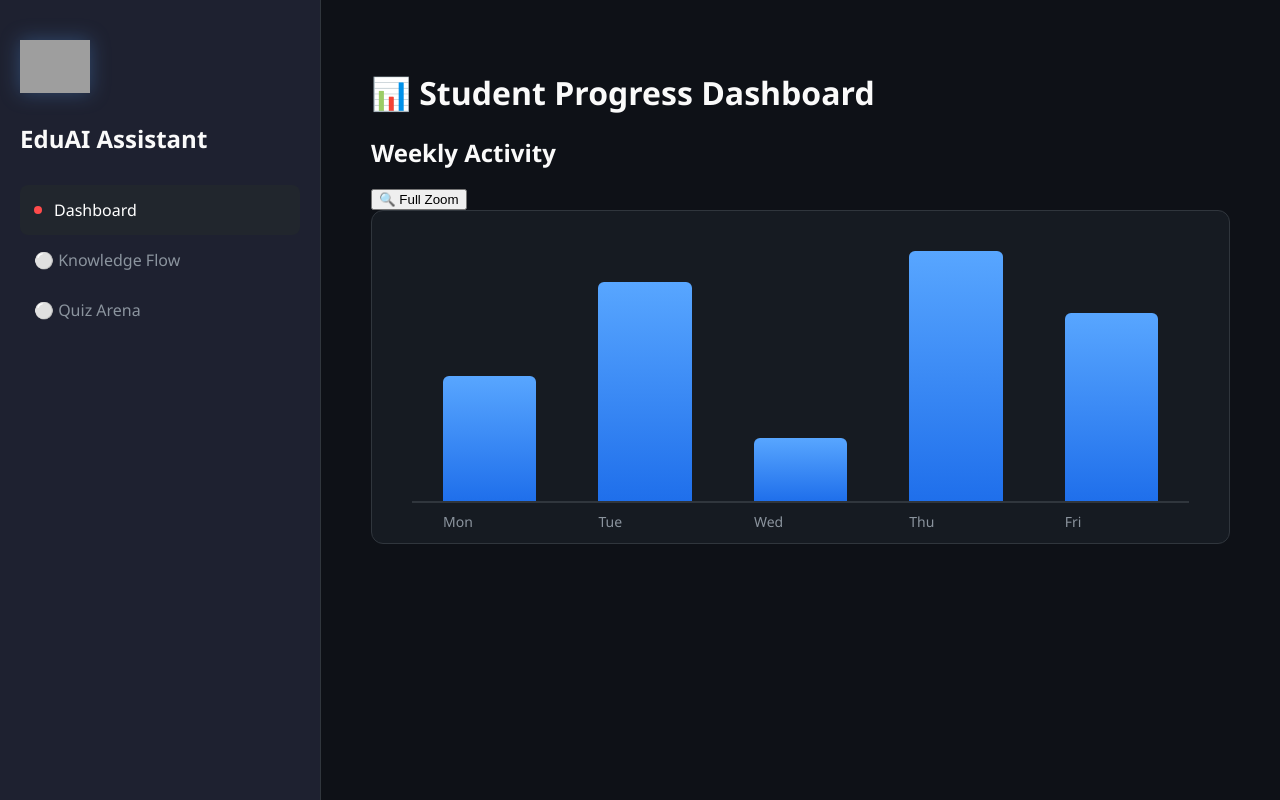
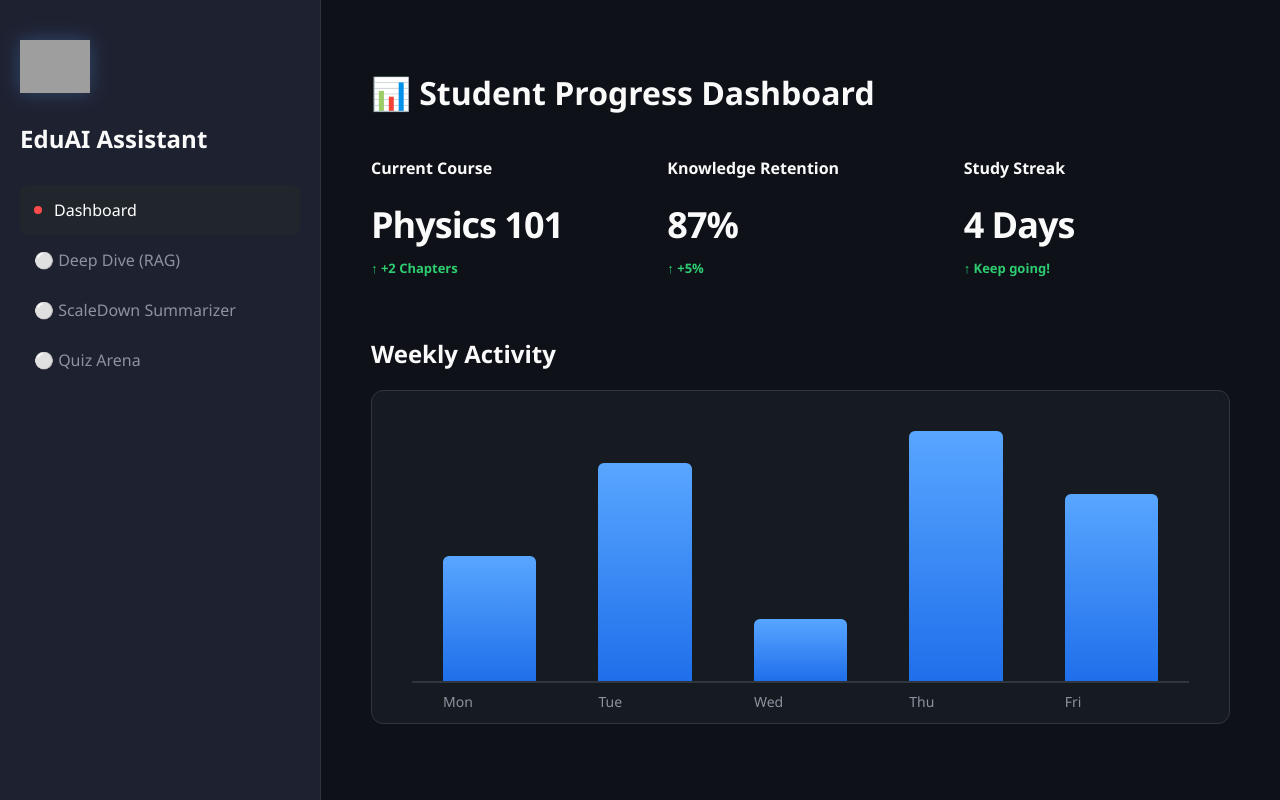
Before and after one commit to VishnuReddy1705/Educational_Content-Assistant, a React (Create React App) app in the folder client/: page / in a window 1280 px wide. Built offline with nearby package versions, Linux system fonts and the light colour scheme; grey boxes are pictures that could not be loaded.

Commit message:
Update App.js

```diff
--- a/client/src/App.js
+++ b/client/src/App.js
@@ -4,74 +4,85 @@ import './App.css';
 
 function App() {
   const [topic, setTopic] = useState("Physics 101");
-  const [activeHover, setActiveHover] = useState(null);
-  const [isZoomed, setIsZoomed] = useState(false); // Zoom State
-  const [view, setView] = useState("dashboard"); // Navigation State
+  const [activeHover, setActiveHover] = useState(null); // Track which bar is hovered
 
+  // Sample data for the chart
   const weeklyData = [
-    { day: "Mon", hours: 2 }, { day: "Tue", hours: 3.5 },
-    { day: "Wed", hours: 1 }, { day: "Thu", hours: 4 }, { day: "Fri", hours: 3 },
+    { day: "Mon", hours: 2 },
+    { day: "Tue", hours: 3.5 },
+    { day: "Wed", hours: 1 },
+    { day: "Thu", hours: 4 },
+    { day: "Fri", hours: 3 },
   ];
 
   return (
     <div className="dashboard-app">
+      {/* Sidebar Section */}
       <aside className="sidebar">
+        <div className="bot-container">
           <img src="https://cdn-icons-png.flaticon.com/512/4712/4712035.png" className="bot-logo" alt="bot" />
+        </div>
         <h2>EduAI Assistant</h2>
+        <nav>
           <ul className="nav-menu">
-          <li className={view === "dashboard" ? "active" : ""} onClick={() => setView("dashboard")}>
-            <span className="dot"></span> Dashboard
-          </li>
-          <li className={view === "flowchart" ? "active" : ""} onClick={() => setView("flowchart")}>
-            ⚪ Knowledge Flow
-          </li>
+            <li className="active"><span className="dot"></span> Dashboard</li>
+            <li>⚪ Deep Dive (RAG)</li>
+            <li>⚪ ScaleDown Summarizer</li>
             <li>⚪ Quiz Arena</li>
           </ul>
+        </nav>
       </aside>
 
+      {/* Main Dashboard Section */}
       <main className="main-content">
-        {view === "dashboard" ? (
-          <>
+        <header>
           <h1>📊 Student Progress Dashboard</h1>
+        </header>
 
-            {/* Graph with Full Zoom Feature */}
-            <section className={`activity-section ${isZoomed ? "fullscreen-graph" : ""}`}>
-              <div className="section-header">
-                <h2>Weekly Activity</h2>
-                <button className="zoom-btn" onClick={() => setIsZoomed(!isZoomed)}>
-                  {isZoomed ? "✖ Exit Zoom" : "🔍 Full Zoom"}
-                </button>
+        {/* Top Metric Cards */}
+        <div className="top-stats">
+          <div className="stat-box">
+            <h4>Current Course</h4>
+            <h1>{topic}</h1>
+            <span className="badge">↑ +2 Chapters</span>
+          </div>
+          <div className="stat-box">
+            <h4>Knowledge Retention</h4>
+            <h1>87%</h1>
+            <span className="badge">↑ +5%</span>
+          </div>
+          <div className="stat-box">
+            <h4>Study Streak</h4>
+            <h1>4 Days</h1>
+            <span className="badge">↑ Keep going!</span>
+          </div>
         </div>
 
+        {/* Interactive Chart Section */}
+        <section className="activity-section">
+          <h2>Weekly Activity</h2>
           <div className="chart-container">
             <div className="bar-chart">
               {weeklyData.map((data, index) => (
-                    <div key={index} className="bar-wrapper"
+                <div
+                  key={index}
+                  className="bar-wrapper"
                   onMouseEnter={() => setActiveHover(index)}
-                         onMouseLeave={() => setActiveHover(null)}>
-                      {activeHover === index && <div className="tooltip">{data.hours} hrs</div>}
-                      <div className="bar" style={{ height: `${(data.hours / 4) * 100}%` }} data-label={data.day}></div>
+                  onMouseLeave={() => setActiveHover(null)}
+                >
+                  {activeHover === index && (
+                    <div className="tooltip">{data.hours} hrs</div>
+                  )}
+                  <div
+                    className="bar"
+                    style={{ height: `${(data.hours / 4) * 100}%` }}
+                    data-label={data.day}
+                  ></div>
                 </div>
               ))}
             </div>
           </div>
         </section>
-          </>
-        ) : (
-          <div className="flowchart-view">
-            <h1>🚀 Knowledge Flow: {topic}</h1>
-            <div className="flow-container">
-              <div className="flow-node root">Start: {topic}</div>
-              <div className="flow-line"></div>
-              <div className="flow-row">
-                <div className="flow-node">Basic Concepts</div>
-                <div className="flow-node">Advanced Theory</div>
-              </div>
-              <div className="flow-line"></div>
-              <div className="flow-node final">Mastery Target</div>
-            </div>
-          </div>
-        )}
       </main>
     </div>
   );
```
Lines whose indentation alone changed are shown as unchanged.
